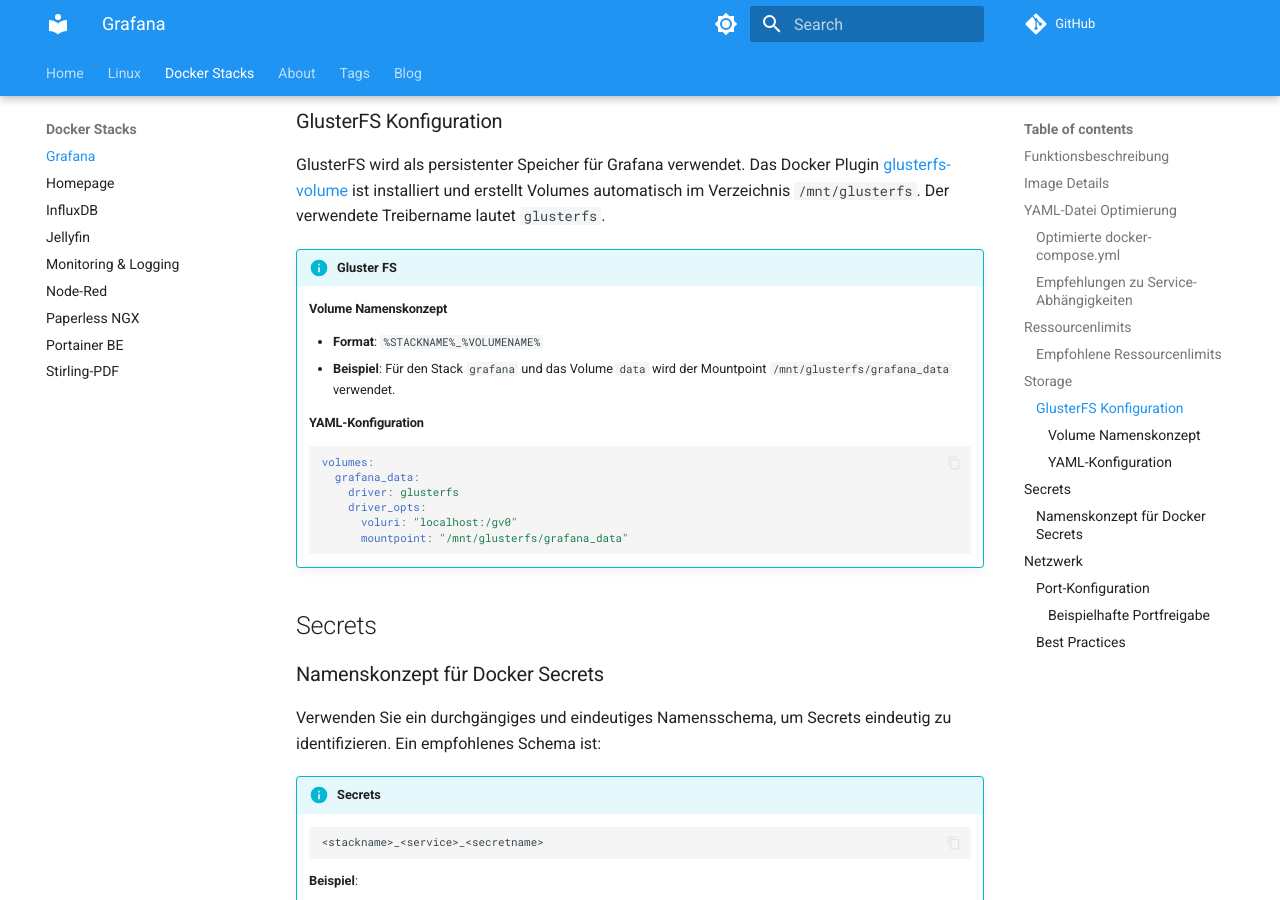
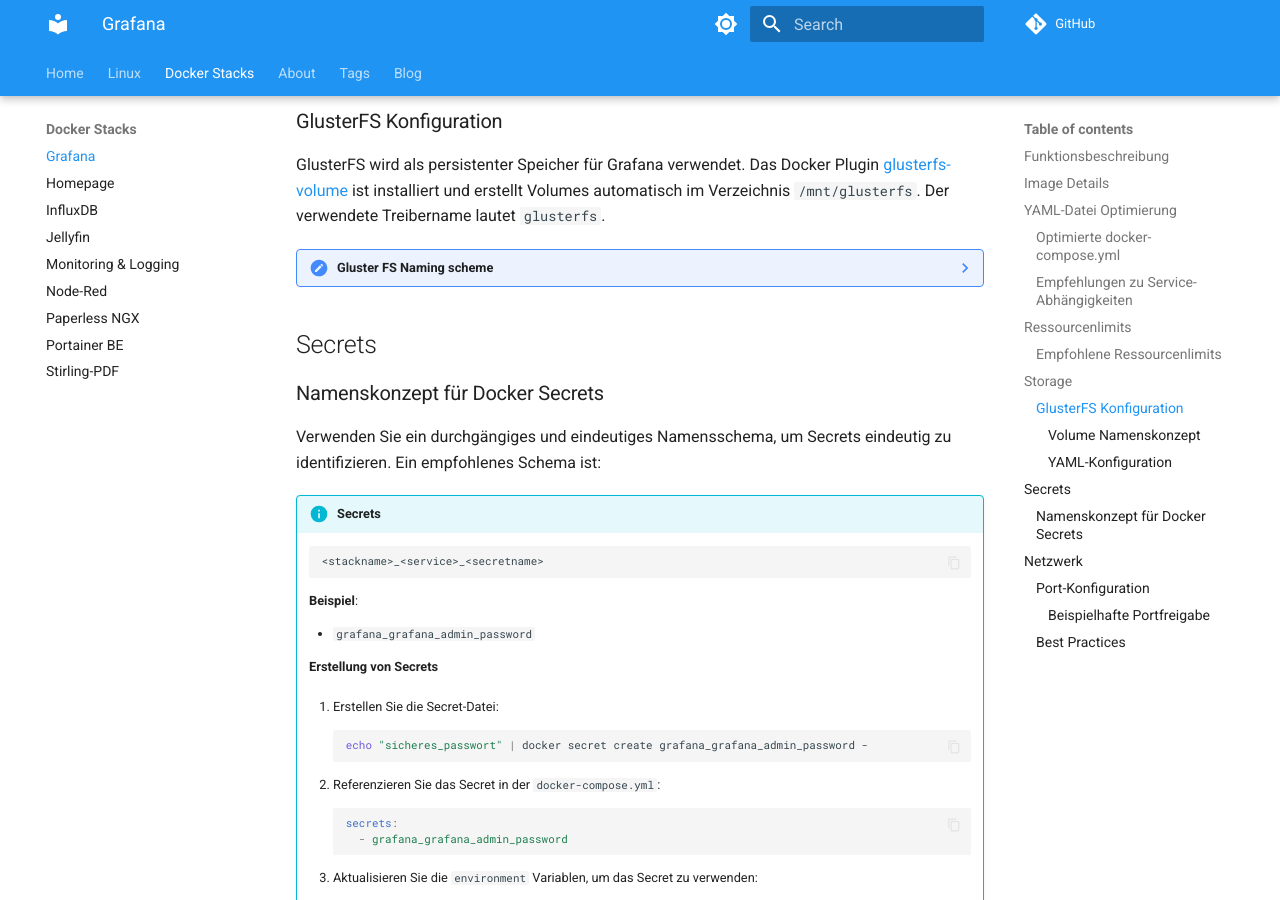
Before and after one commit to pat26-dotcom/home-lab, an MkDocs documentation site: the page built from docs/docker/grafana.md, in a window 1280 px wide and 900 px high, scrolled down 1753 px. Built offline with MkDocs 1.6.1 and Material for MkDocs 9.7.7, drawn with Linux system fonts in a browser that asks for light colours; comment, search, counter and statistics services are not loaded.

Commit message:
changed theme

```diff
--- a/docs/docker/grafana.md
+++ b/docs/docker/grafana.md
@@ -42,7 +42,7 @@ Basierend auf den allgemeinen Best Practices und den Empfehlungen der Grafana En
 
 | Dienst  | CPUs | RAM   |
 |---------|------|-------|
-| grafana | 1.0  | 1G    |
+| `grafana` | 1.0  | 1G    |
 
 Diese Limits sollten basierend auf der tatsächlichen Nutzung und den spezifischen Anforderungen von Grafana angepasst werden.
 
@@ -52,7 +52,7 @@ Diese Limits sollten basierend auf der tatsächlichen Nutzung und den spezifisch
 
 GlusterFS wird als persistenter Speicher für Grafana verwendet. Das Docker Plugin [glusterfs-volume](https://github.com/chrisbecke/glusterfs-volume) ist installiert und erstellt Volumes automatisch im Verzeichnis `/mnt/glusterfs`. Der verwendete Treibername lautet `glusterfs`.
 
-!!! info annotate "Gluster FS"
+??? note annotate "Gluster FS Naming scheme"
 
     #### Volume Namenskonzept
 
--- a/mkdocs.yml
+++ b/mkdocs.yml
@@ -15,7 +15,7 @@ theme:
     # Palette toggle for dark mode
     - scheme: slate
       primary: black
-      # accent: deep purple
+      # ccent: green
       toggle:
         icon: material/brightness-4
         name: Switch to light mode
```
